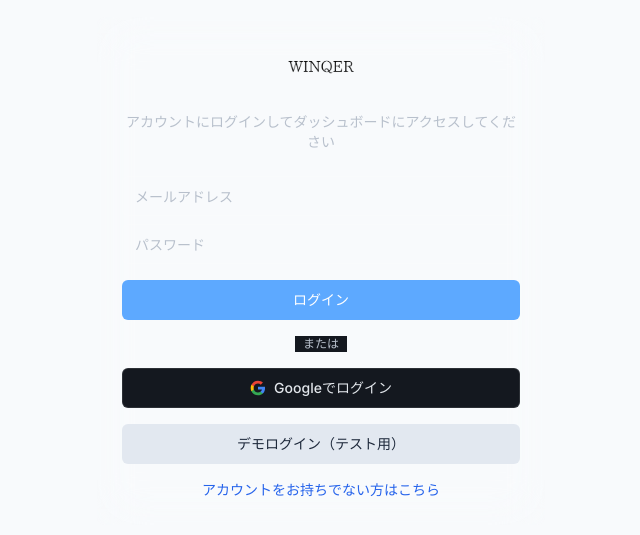
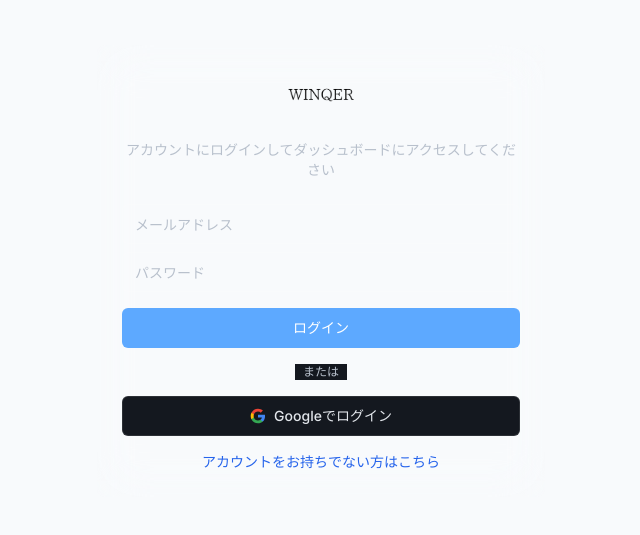
Before and after one commit to winqerweb-code/winqerapp, a Next.js app: page /login in a window 1280 px wide. Shown: the part 129-664 px from the top of the page, without its empty margins (319-959 px from the left). Built offline with nearby package versions, Linux system fonts and the light colour scheme; no server answers.

Commit message:
fix: remove demo login and restrict store tabs for non-admins

```diff
--- a/src/app/dashboard/stores/[id]/page.tsx
+++ b/src/app/dashboard/stores/[id]/page.tsx
@@ -194,6 +194,8 @@
                         <Sparkles className="h-4 w-4" />
                         投稿生成
                     </TabsTrigger>
+                    {isAdmin && (
+                        <>
                             <TabsTrigger value="strategy" className="flex items-center gap-2">
                                 <Target className="h-4 w-4" />
                                 戦略設定
@@ -203,6 +205,8 @@
                                 <Settings className="h-4 w-4" />
                                 店舗設定
                             </TabsTrigger>
+                        </>
+                    )}
                 </TabsList>
 
                 {/* Tab 1: Post Generation */}
--- a/src/app/login/page.tsx
+++ b/src/app/login/page.tsx
@@ -146,17 +146,6 @@
                             </svg>
                             Googleでログイン
                         </Button>
-                        <Button
-                            variant="secondary"
-                            className="w-full bg-slate-200 hover:bg-slate-300 text-slate-800"
-                            onClick={() => {
-                                document.cookie = "demo_mode=true; path=/; max-age=86400" // 1 day
-                                window.location.href = "/dashboard/stores/demo-store/dashboard"
-                            }}
-                            type="button"
-                        >
-                            デモログイン（テスト用）
-                        </Button>
                     </div>
 
                     <div className="mt-4 text-center text-sm">
```
Lines whose indentation alone changed are shown as unchanged.
